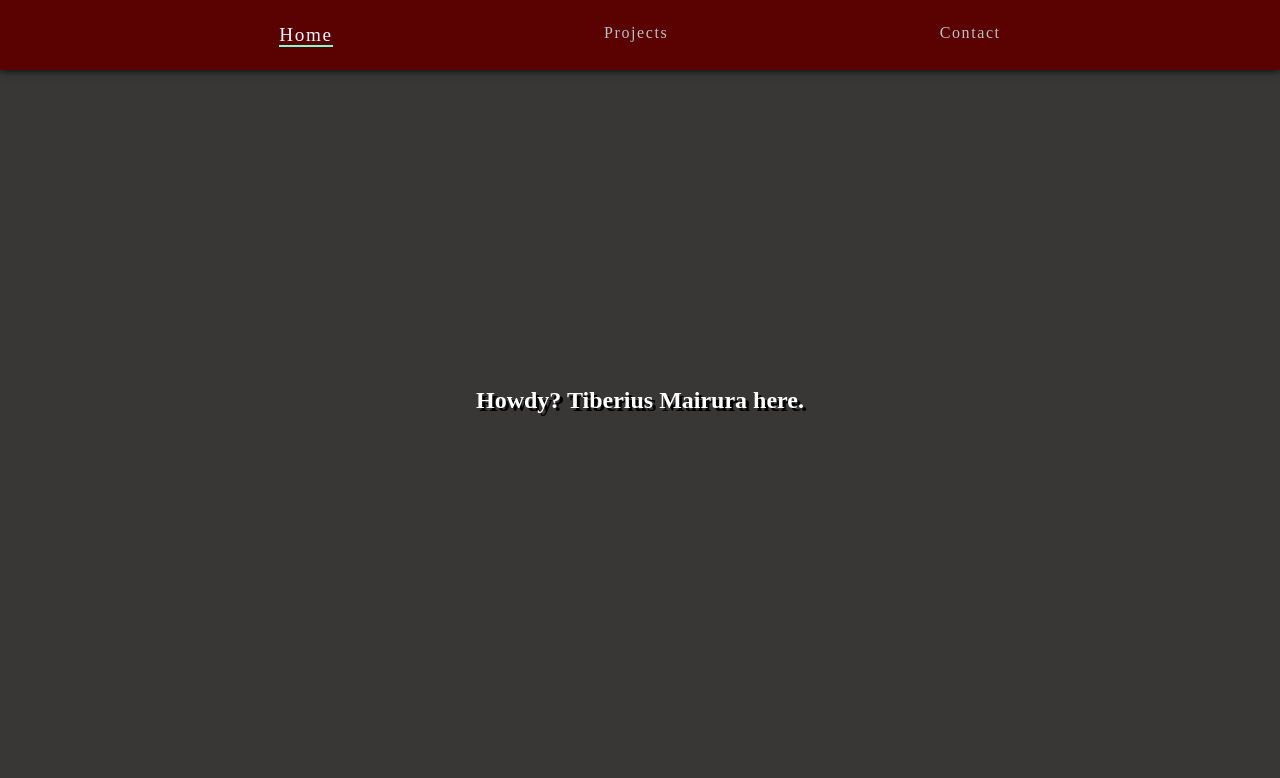
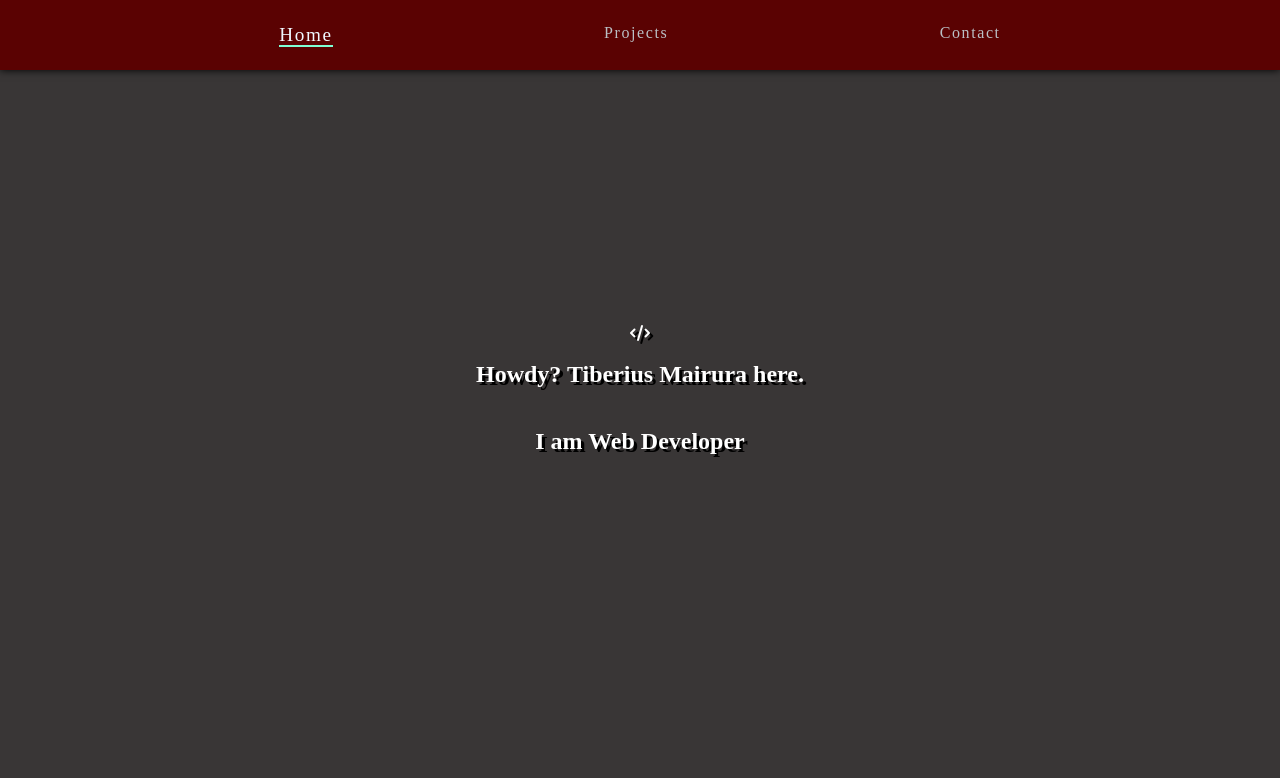
Before and after one commit to hermitex/Portifolio, a plain HTML site: page index.html in a window 1280 px wide. Shown: the top 778 px of the page. Drawn offline with Linux system fonts and the light colour scheme.

Commit message:
animation

```diff
--- a/index.html
+++ b/index.html
@@ -5,6 +5,10 @@
     <meta http-equiv="X-UA-Compatible" content="IE=edge" />
     <meta name="author" content="Tiberius Mairura" />
     <meta name="viewport" content="width=device-width, initial-scale=1.0" />
+    <script
+      src="https://kit.fontawesome.com/bcbb5e63ec.js"
+      crossorigin="anonymous"
+    ></script>
     <link rel="stylesheet" href="style.css" />
     <title>Tiberius Mairura</title>
   </head>
@@ -19,7 +23,9 @@
 
     <main>
       <section id="welcome-section">
-        <h1 id="welcome-message">Howdy? Tiberius Mairura here.</h1>
+        <i class="fas fa-code 2x bounceIn"></i>
+        <h1 class="welcome-message">Howdy? Tiberius Mairura here.</h1>
+        <h1 class="welcome-message">I am Web Developer</h1>
       </section>
       <section id="projects">
         <section class="project project-1">
--- a/js/main.js
+++ b/js/main.js
@@ -1,4 +1,7 @@
 const menuLinks = Array.from(document.querySelectorAll('.menu-link'));
+const welcomeMessage = Array.from(
+  document.querySelectorAll('.welcome-message')
+);
 
 const makeLinkActive = (link) => {
   return menuLinks.filter((menuLink) =>
@@ -17,3 +20,9 @@ menuLinks.forEach((link) => {
     }
   });
 });
+
+setInterval(() => {
+  welcomeMessage.forEach((message) => {
+    message.classList.add('show');
+  });
+}, 1500);
--- a/style.css
+++ b/style.css
@@ -76,3 +76,36 @@ a {
   font-size: 1.2rem;
   border-bottom: 0.15rem solid aquamarine;
 }
+
+.welcome-message {
+  transition: all 0.9s ease-in;
+  display: none;
+}
+
+.show {
+  display: block;
+}
+
+.bounceIn {
+  animation-name: bounceIn;
+  -webkit-animation-name: bounceIn;
+  -webkit-animation-duration: 1s;
+  animation-duration: 1s;
+  -webkit-animation-direction: alternate;
+  animation-direction: alternate;
+  -webkit-animation-timing-function: cubic-bezier(0.5, 0.09, 1, 0);
+  animation-timing-function: cubic-bezier(0.5, 0.09, 1, 0.5);
+  -webkit-animation-iteration-count: initial;
+  animation-iteration-count: initial;
+}
+
+@keyframes bounceIn {
+  from {
+    -webkit-transform: translate3d(0, 0, 0);
+    transform: translate3d(0, 0, 0);
+  }
+  to {
+    -webkit-transform: translate3d(0, 100px, 0);
+    transform: translate3d(0, 100px, 0);
+  }
+}
```
